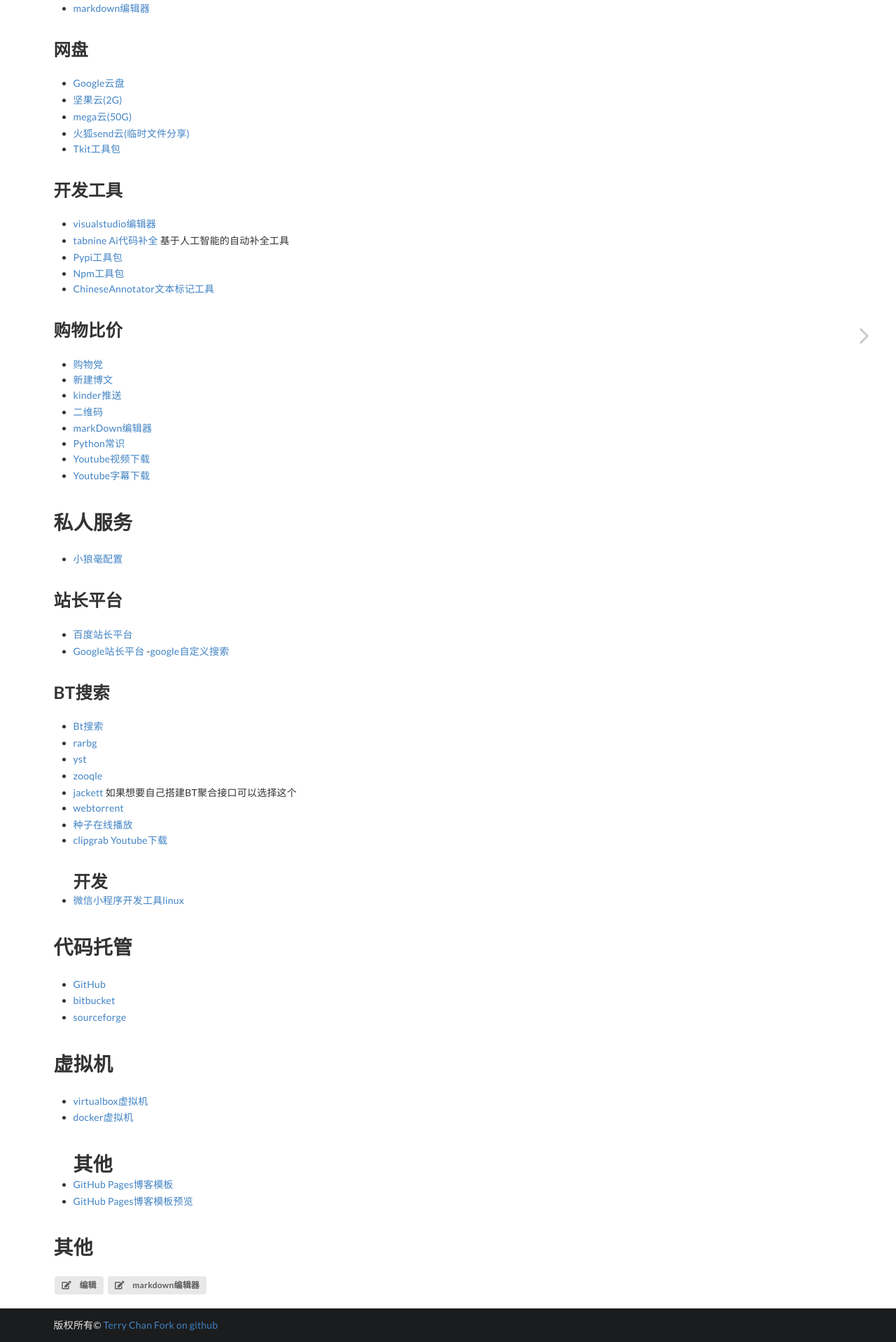
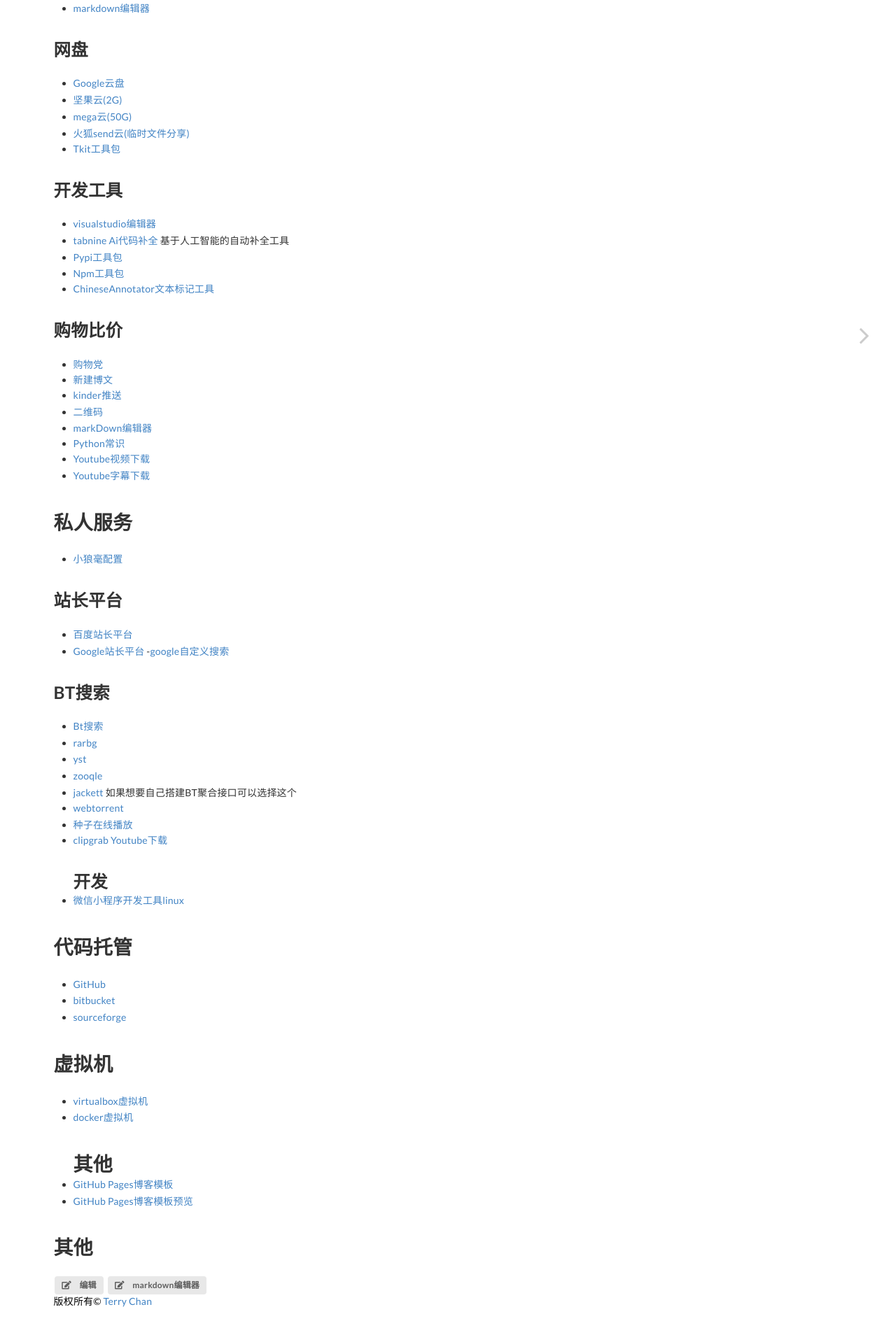
Before and after one commit to napoler/index, a Jekyll site: the page built from docs/index.md, in a window 1280 px wide. Shown: the part 962-2880 px from the top of the page at 70% size. Built offline with Jekyll 4.4.1, drawn with Linux system fonts in a browser that asks for light colours; after the commit the page ends 2832 px from its top, so only the background shows below that.

Commit message:
Signed-off-by: Terry chan <napoler2008@gmail.com>

```diff
--- a/docs/_includes/body.html
+++ b/docs/_includes/body.html
@@ -49,7 +49,9 @@
                 </div>
                 <a href="{{site.github.repository_url}}/edit/master/docs/{{page.path}}" class="ui label"><i class="edit icon"></i> 编辑 </a>
                 <a href="https://www.terrychan.org/editor.md/examples/terry.html" class="ui label"><i class="edit icon"></i> markdown编辑器 </a>
-
+                <p>版权所有©<a href="https://www.terrychan.org/" target="blank" >
+                    Terry Chan
+                    </a>
 
                  <!-- {%- include search.html -%} -->
             </div>
--- a/docs/_includes/footer.html
+++ b/docs/_includes/footer.html
@@ -1,17 +1,4 @@
-<div class="ui inverted vertical footer segment">
-    <div class="ui container">
 
-
-          <p>版权所有©<a href="https://www.terrychan.org/" target="blank" >
-            Terry Chan
-            </a>
-            <a href="{{site.github.repository_url}}" class="item" >
-                Fork on github
-                </a></p>
-
-
-    </div>
-  </div>
 
 
 
```
